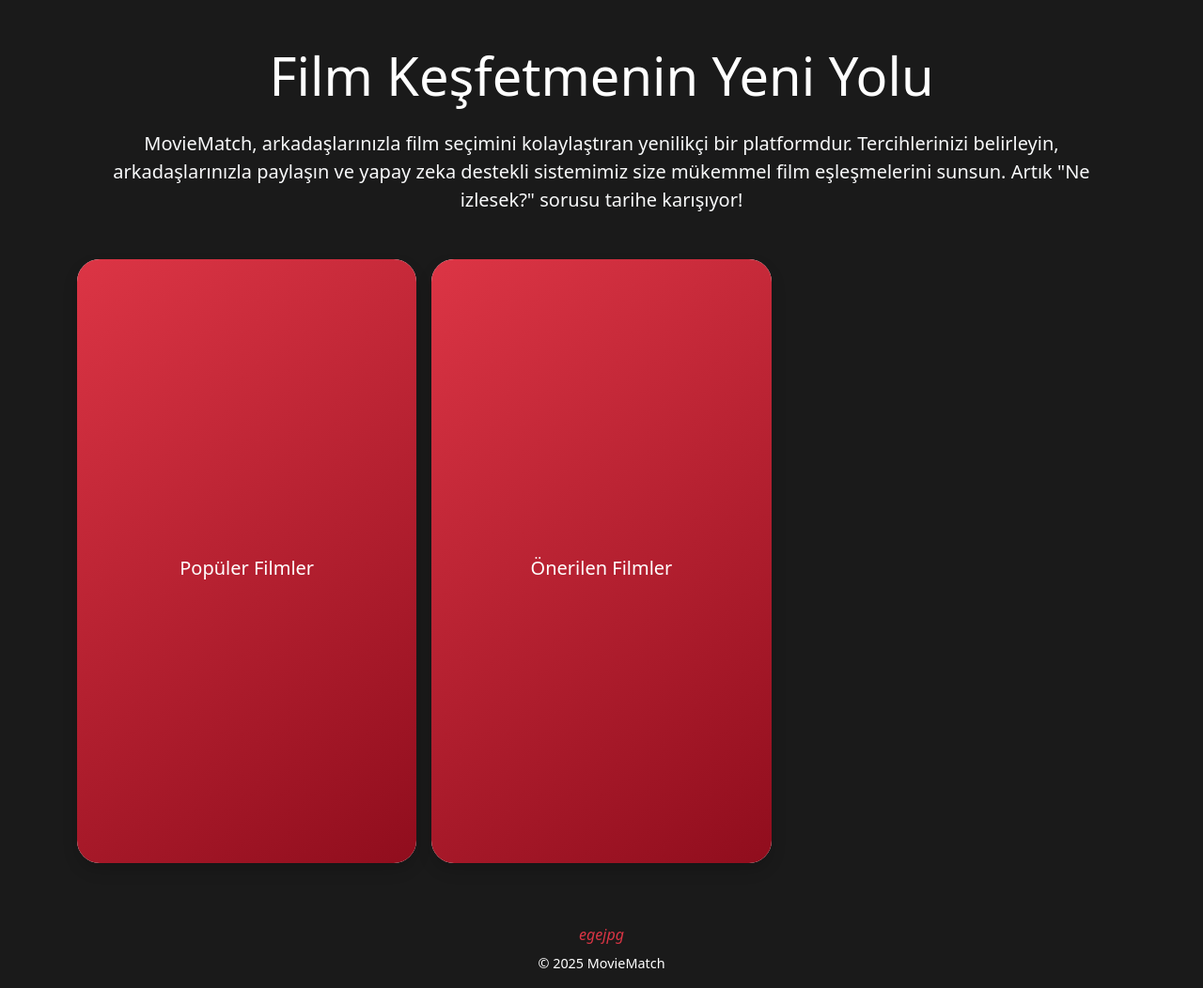
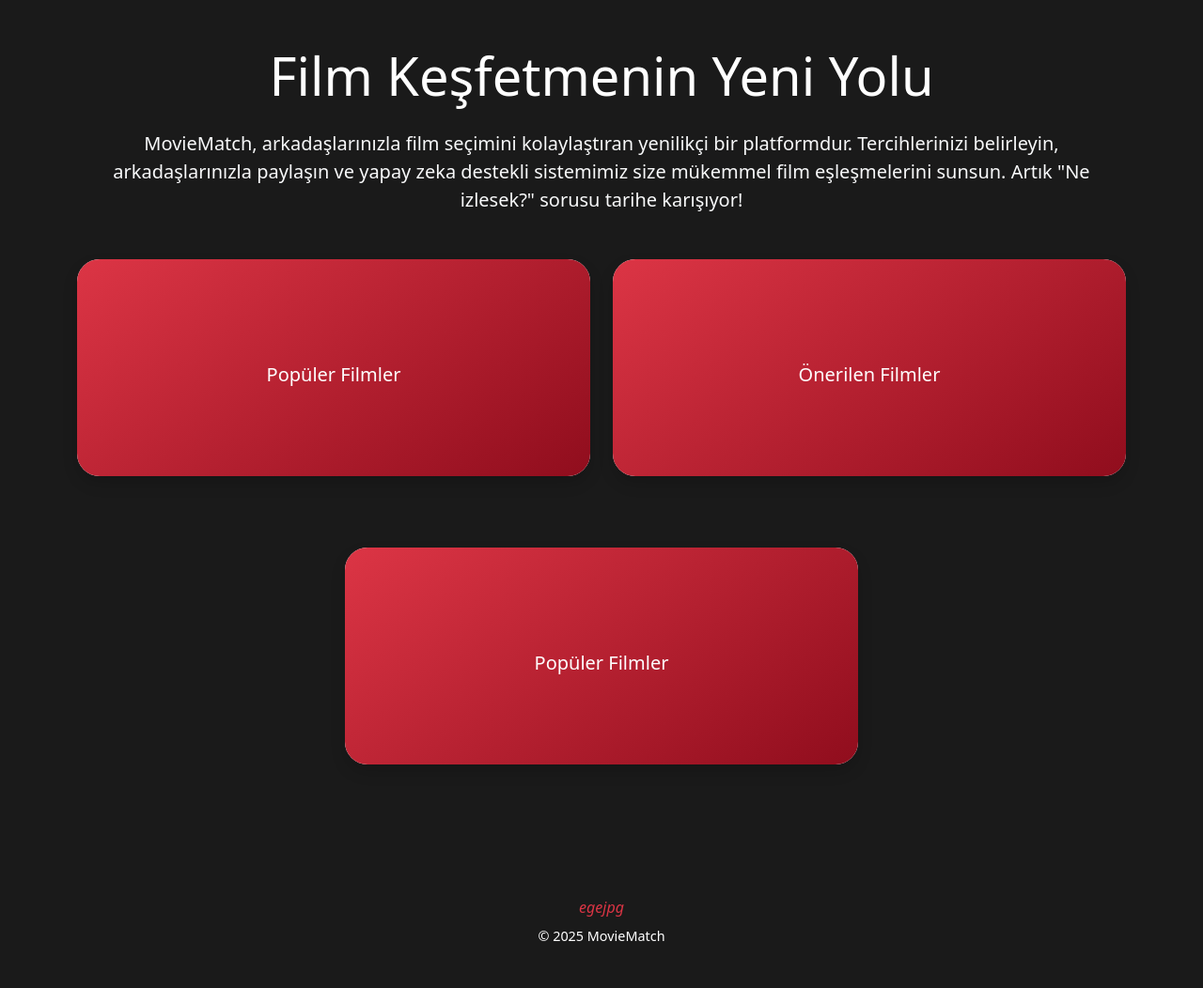
Before and after one commit to egejpg/MovieMatch.tr, a Flask app: page / in a window 1280 px wide. Shown: the part 57-1109 px from the top of the page at 94% size. After the commit the page ends 1059 px from the top, so only its background shows below. Run offline with Flask 3, Linux system fonts and the light colour scheme.

Commit message:
general update

```diff
--- a/templates/index.html
+++ b/templates/index.html
@@ -16,11 +16,12 @@
             </div>
         </div>
 
-        <div class="row g-3">
+
+        <div class="row g-6">
             <!-- Film Kartı 1 -->
-            <div class="col-lg-4 col-md-6">
-                <div class="card h-100 border-0 shadow hover-card animate__animated animate__fadeInUp rounded-4">
-                    <div class="card-img-container position-relative rounded-4" style="aspect-ratio: 9/16; background: linear-gradient(145deg, #dc3545, #900d1d);">
+            <div class="col-lg-6 col-md-6">
+                <div class="card h-75 border-0 shadow hover-card animate__animated animate__fadeInUp rounded-4">
+                    <div class="card-img-container position-relative rounded-4" style="aspect-ratio: 16/9; background: linear-gradient(145deg, #dc3545, #900d1d);">
                         <div class="d-flex flex-column align-items-center justify-content-center h-100">
                             <i class="fas fa-film fa-3x text-white mb-3 card-icon"></i>
                             <h5 class="card-title text-white mb-0">Popüler Filmler</h5>
@@ -30,9 +31,9 @@
             </div>
 
             <!-- Film Kartı 2 -->
-            <div class="col-lg-4 col-md-6">
-                <div class="card h-100 border-0 shadow hover-card animate__animated animate__fadeInUp animate__delay-1s rounded-4">
-                    <div class="card-img-container position-relative rounded-4" style="aspect-ratio: 9/16; background: linear-gradient(145deg, #dc3545, #900d1d);">
+            <div class="col-lg-6 col-md-6">
+                <div class="card h-75 border-0 shadow hover-card animate__animated animate__fadeInUp animate__delay-1s rounded-4">
+                    <div class="card-img-container position-relative rounded-4" style="aspect-ratio: 16/9; background: linear-gradient(145deg, #dc3545, #900d1d);">
                         <div class="d-flex flex-column align-items-center justify-content-center h-100">
                             <i class="fas fa-star fa-3x text-white mb-3 card-icon"></i>
                             <h5 class="card-title text-white mb-0">Önerilen Filmler</h5>
@@ -40,8 +41,21 @@
                     </div>
                 </div>
             </div>
+            <!-- Film Kartı Sonuç -->
+            <div class="col-lg-6 col-md-6 mx-auto">
+                <div class="card h-75 border-0 shadow hover-card animate__animated animate__fadeInUp rounded-4">
+                    <div class="card-img-container position-relative rounded-4" style="aspect-ratio: 16/9; background: linear-gradient(145deg, #dc3545, #900d1d);">
+                        <div class="d-flex flex-column align-items-center justify-content-center h-100">
+                            <i class="fas fa-film fa-3x text-white mb-3 card-icon"></i>
+                            <h5 class="card-title text-white mb-0">Popüler Filmler</h5>
+                        </div>
+                    </div>
+                </div>
+            </div>
+
         </div>
     </div>
+
 </div>
 <script></script>
 
```
